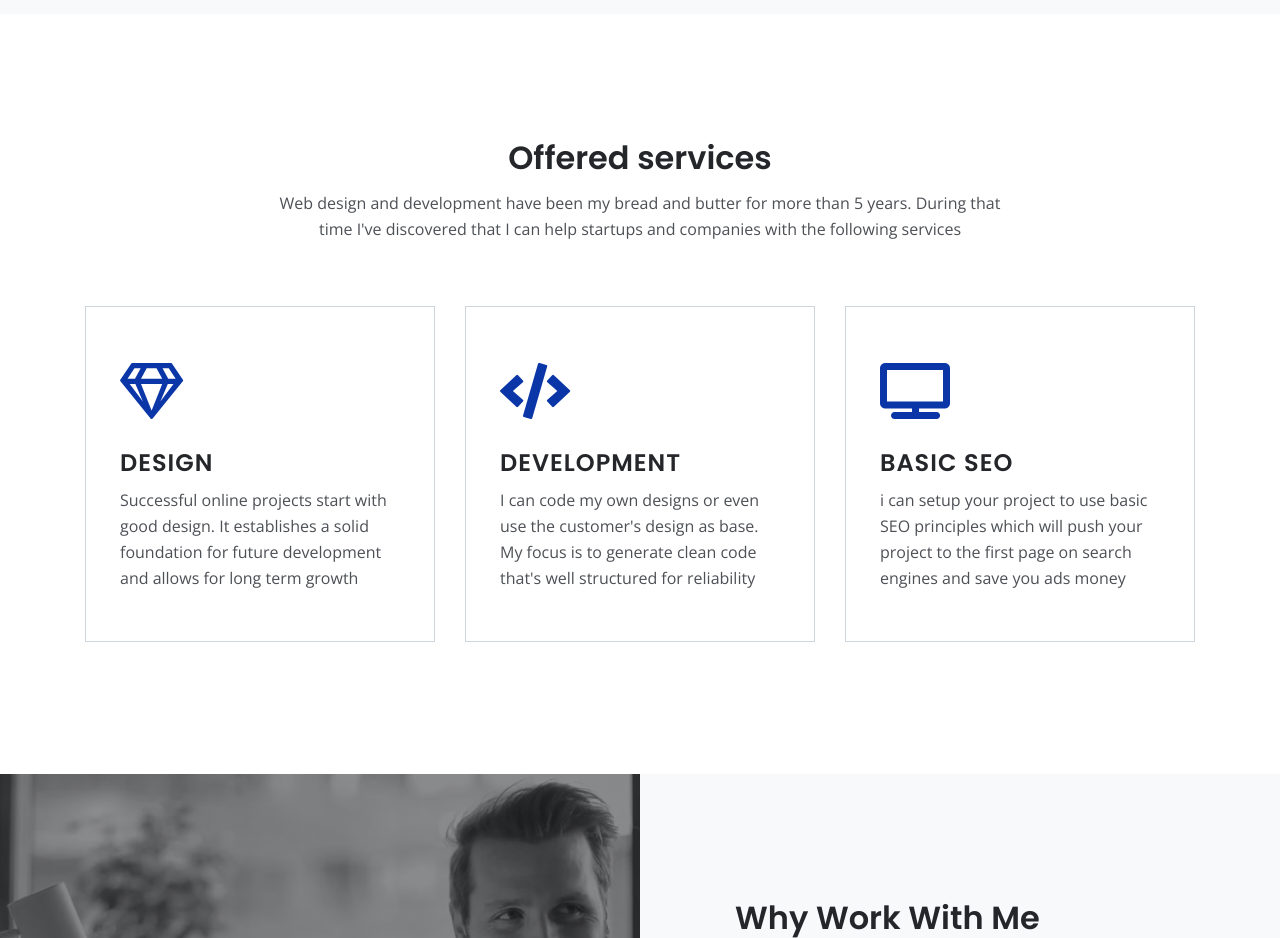
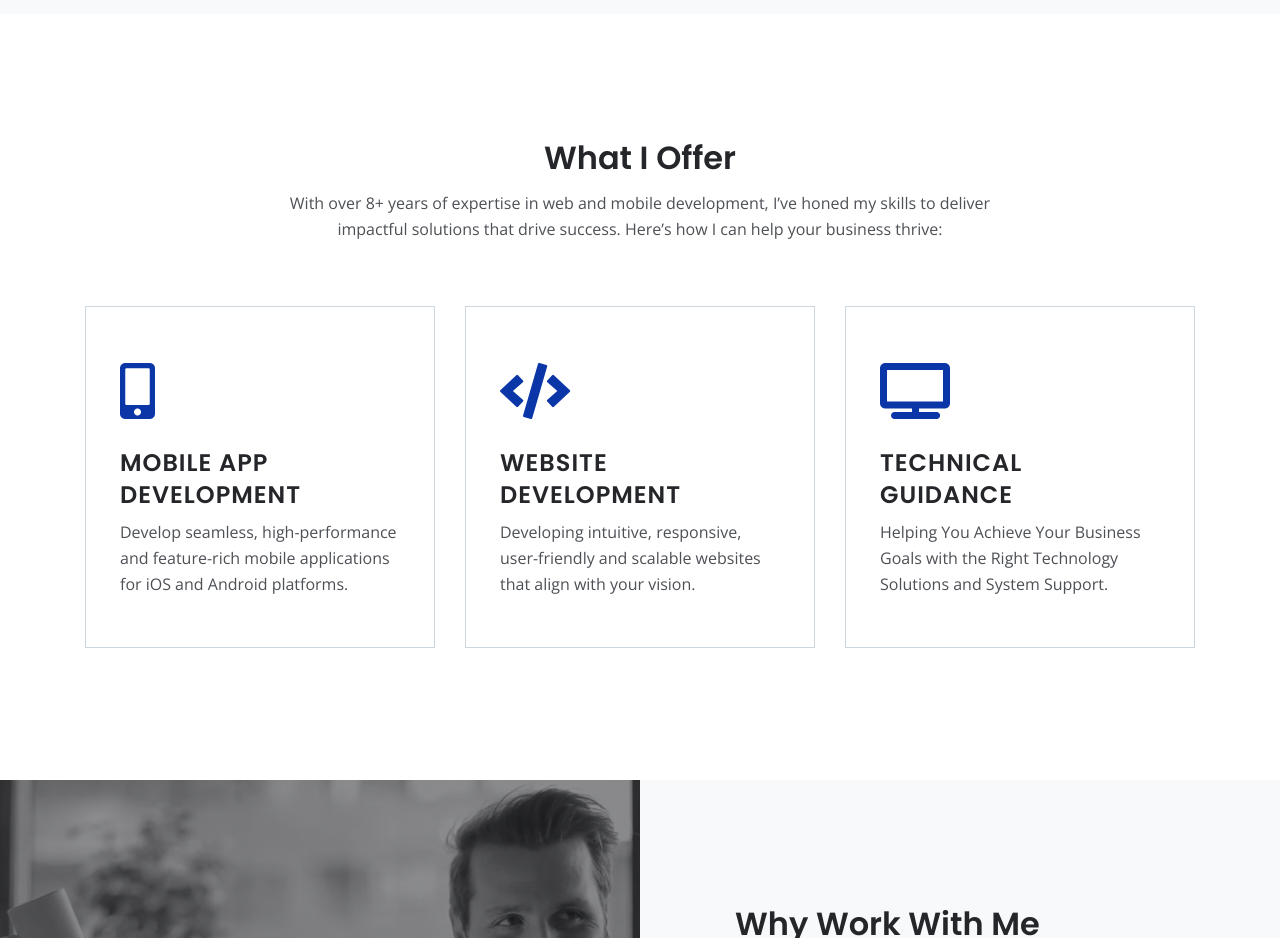
Before and after one commit to AsnakeMulu/AsnakeMulu.github.io, a plain HTML site: page index.html in a window 1280 px wide. Shown: the part 1760-2698 px from the top of the page. Drawn offline with nearby package versions, Linux system fonts and the light colour scheme.

Commit message:
modifcation on services

```diff
--- a/index.html
+++ b/index.html
@@ -143,17 +143,6 @@
                         <p>Developing cutting-edge solutions for a top digital agency.</p>
                     </div> <!-- end of text-container -->
                 </div> <!-- end of col -->
-                <!-- <div class="col-lg-4">
-                    <div class="text-container third">
-                        <div class="time">2017 - 2018</div>
-                        <h6>Senior Web Designer</h6>
-                        <p>Inhouse web designer for ecommerce firm</p>
-                        <div class="time">2016 - 2017</div>
-                        <h6>Junior Web Designer</h6>
-                        <p>Junior web designer for small web agency</p>
-                    </div>
-                    </div> -->
-                    <!-- end of col -->
             </div> <!-- end of row -->
         </div> <!-- end of container -->
     </div> <!-- end of basic-1 -->
@@ -165,30 +154,31 @@
         <div class="container">
             <div class="row">
                 <div class="col-lg-12">
-                    <h2 class="h2-heading">Offered services</h2>
-                    <p class="p-heading">Web design and development have been my bread and butter for more than 5 years. During that time I've discovered that I can help startups and companies with the following services</p>
+                    <h2 class="h2-heading">What I Offer</h2>
+                    <p class="p-heading">With over 8+ years of expertise in web and mobile development, I’ve honed my skills to deliver impactful solutions that
+                    drive success. Here’s how I can help your business thrive:</p>
                 </div> <!-- end of col -->
             </div> <!-- end of row -->
             <div class="row">
                 <div class="col-lg-4">
                     <div class="text-box">
-                        <i class="far fa-gem"></i>
-                        <h4>DESIGN</h4>
-                        <p>Successful online projects start with good design. It establishes a solid foundation for future development and allows for long term growth</p>
+                        <i class="fas fa-mobile-alt"></i>
+                        <h4>MOBILE APP DEVELOPMENT</h4>
+                        <p>Develop seamless, high-performance and feature-rich mobile applications for iOS and Android platforms.</p>
                     </div> <!-- end of text-box -->
                 </div> <!-- end of col -->
                 <div class="col-lg-4">
                     <div class="text-box">
                         <i class="fas fa-code"></i>
-                        <h4>DEVELOPMENT</h4>
-                        <p>I can code my own designs or even use the customer's design as base. My focus is to generate clean code that's well structured for reliability</p>
+                        <h4>WEBSITE DEVELOPMENT</h4>
+                        <p>Developing intuitive, responsive, user-friendly and scalable websites that align with your vision.</p>
                     </div> <!-- end of text-box -->
                 </div> <!-- end of col -->
                 <div class="col-lg-4">
                     <div class="text-box">
                         <i class="fas fa-tv"></i>
-                        <h4>BASIC SEO</h4>
-                        <p>i can setup your project to use basic SEO principles which will push your project to the first page on search engines and save you ads money</p>
+                        <h4>TECHNICAL GUIDANCE</h4>
+                        <p>Helping You Achieve Your Business Goals with the Right Technology Solutions and System Support.</p>
                     </div> <!-- end of text-box -->
                 </div> <!-- end of col -->
             </div> <!-- end of row -->
```
